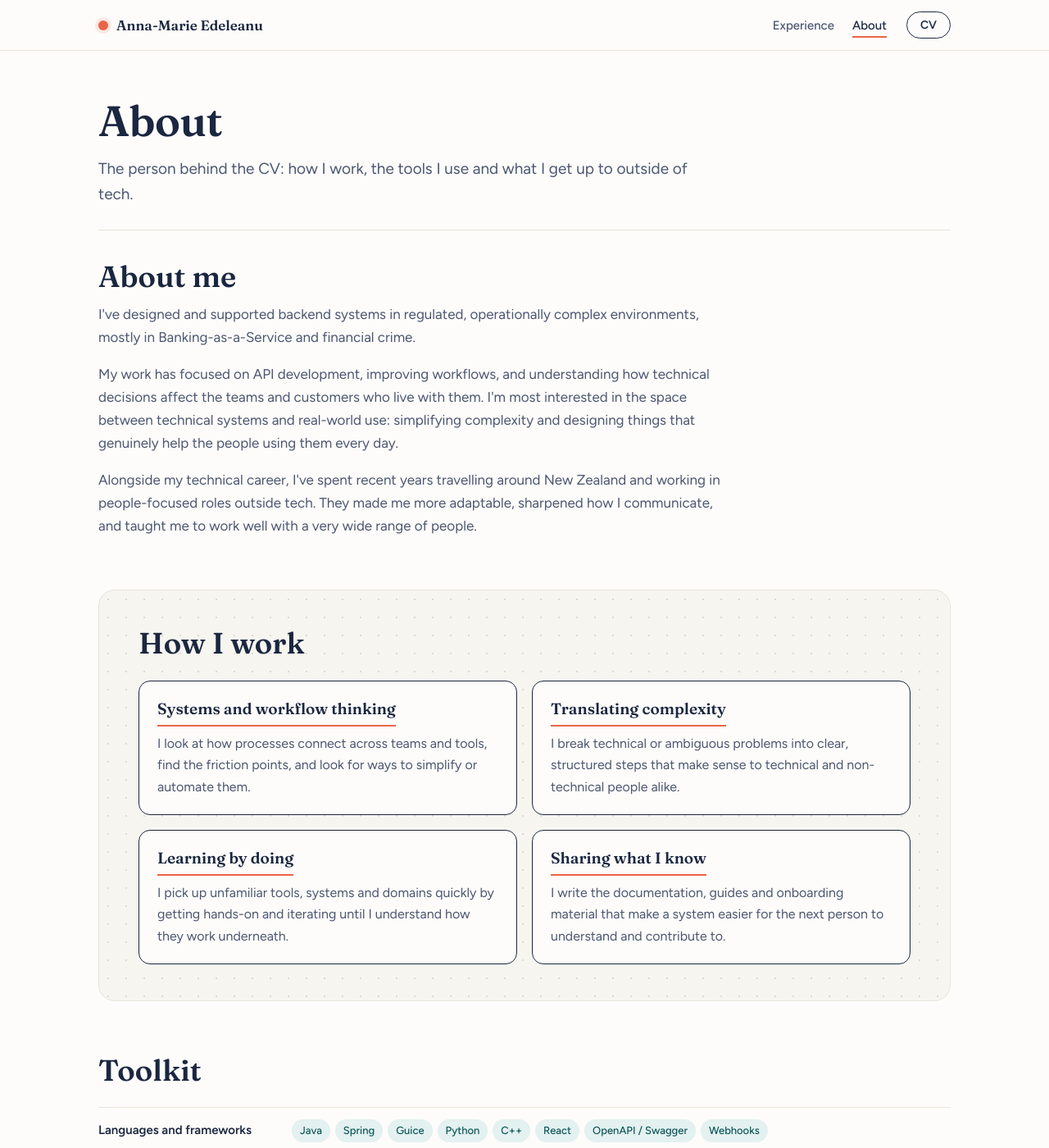
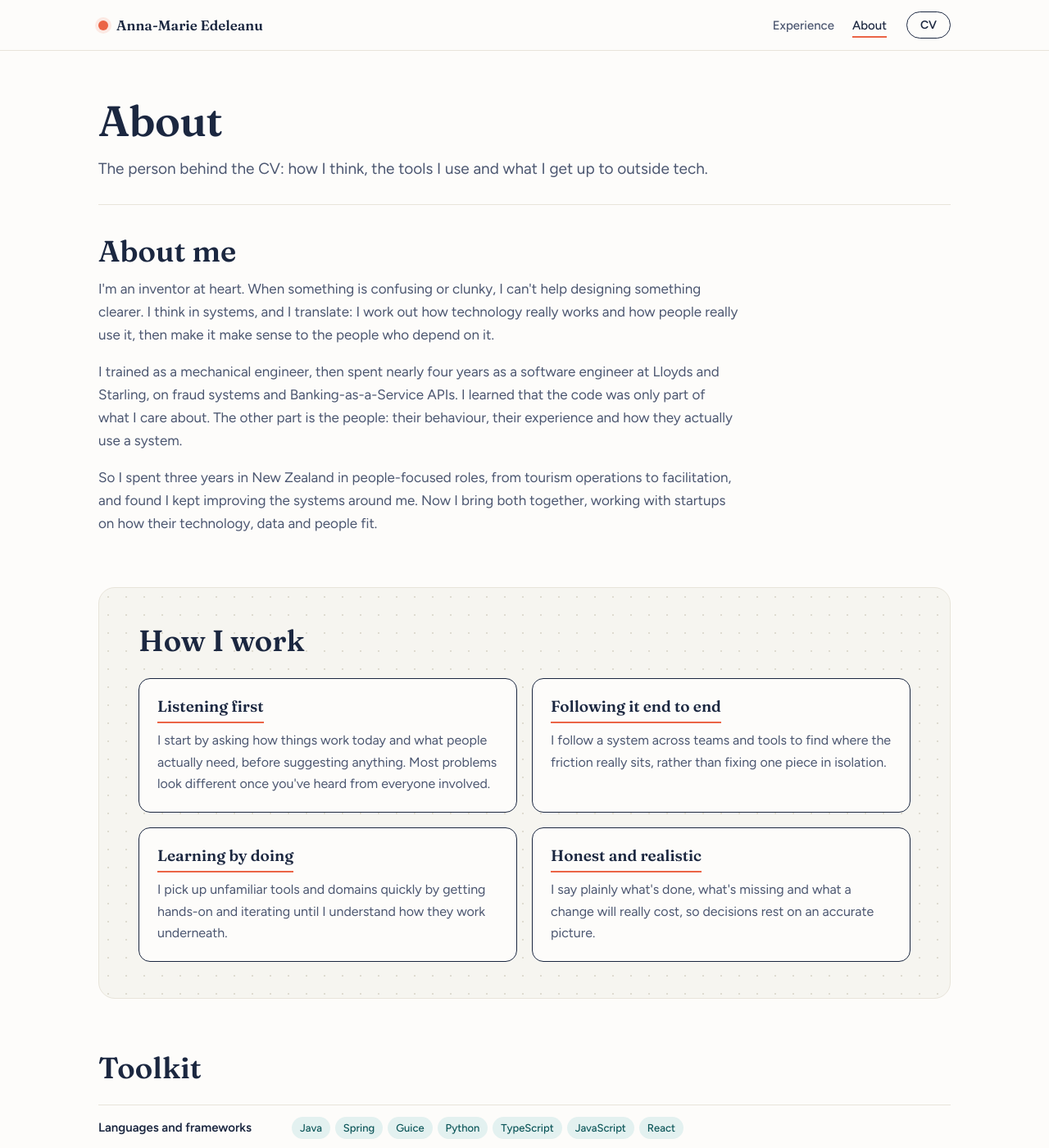
Before and after one commit to AE-CuriousSolver/profile, a Jekyll site: the page built from about.md, in a window 1280 px wide and 1400 px high. Shown: the whole window at 82% size. Built offline with Jekyll 4.4.1, drawn with Linux system fonts in a browser that asks for light colours; some of the changed text lies outside the part shown.

Commit message:
Add About page content

```diff
--- a/_data/about.yml
+++ b/_data/about.yml
@@ -1,97 +1,99 @@
 # About page words. Edit the text here; the layout lives in _layouts/about.html.
-# Draft wording, merged from the old Profile and Capabilities pages until the content pass.
 
-intro: >-
-  The person behind the CV: how I work, the tools I use and what I get up to
-  outside of tech.
+intro: "The person behind the CV: how I think, the tools I use and what I get up to outside tech."
 
 summary:
   heading: "About me"
   paragraphs:
     - >-
-      I've designed and supported backend systems in regulated, operationally
-      complex environments, mostly in Banking-as-a-Service and financial crime.
+      I'm an inventor at heart. When something is confusing or clunky, I can't
+      help designing something clearer. I think in systems, and I translate: I
+      work out how technology really works and how people really use it, then make
+      it make sense to the people who depend on it.
     - >-
-      My work has focused on API development, improving workflows, and
-      understanding how technical decisions affect the teams and customers who
-      live with them. I'm most interested in the space between technical
-      systems and real-world use: simplifying complexity and designing things
-      that genuinely help the people using them every day.
+      I trained as a mechanical engineer, then spent nearly four years as a
+      software engineer at Lloyds and Starling, on fraud systems and
+      Banking-as-a-Service APIs. I learned that the code was only part of what I
+      care about. The other part is the people: their behaviour, their experience
+      and how they actually use a system.
     - >-
-      Alongside my technical career, I've spent recent years travelling around
-      New Zealand and working in people-focused roles outside tech. They made
-      me more adaptable, sharpened how I communicate, and taught me to work
-      well with a very wide range of people.
+      So I spent three years in New Zealand in people-focused roles, from tourism
+      operations to facilitation, and found I kept improving the systems around
+      me. Now I bring both together, working with startups on how their
+      technology, data and people fit.
 
 how_i_work:
   heading: "How I work"
   items:
-    - title: "Systems and workflow thinking"
+    - title: "Listening first"
       text: >-
-        I look at how processes connect across teams and tools, find the
-        friction points, and look for ways to simplify or automate them.
-    - title: "Translating complexity"
+        I start by asking how things work today and what people actually need,
+        before suggesting anything. Most problems look different once you've
+        heard from everyone involved.
+    - title: "Following it end to end"
       text: >-
-        I break technical or ambiguous problems into clear, structured steps
-        that make sense to technical and non-technical people alike.
+        I follow a system across teams and tools to find where the friction
+        really sits, rather than fixing one piece in isolation.
     - title: "Learning by doing"
       text: >-
-        I pick up unfamiliar tools, systems and domains quickly by getting
-        hands-on and iterating until I understand how they work underneath.
-    - title: "Sharing what I know"
+        I pick up unfamiliar tools and domains quickly by getting hands-on and
+        iterating until I understand how they work underneath.
+    - title: "Honest and realistic"
       text: >-
-        I write the documentation, guides and onboarding material that make a
-        system easier for the next person to understand and contribute to.
+        I say plainly what's done, what's missing and what a change will really
+        cost, so decisions rest on an accurate picture.
 
 toolkit:
   heading: "Toolkit"
   groups:
     - label: "Languages and frameworks"
-      items: ["Java", "Spring", "Guice", "Python", "C++", "React", "OpenAPI / Swagger", "Webhooks"]
+      items: ["Java", "Spring", "Guice", "Python", "TypeScript", "JavaScript", "React"]
+    - label: "APIs and testing"
+      items: ["REST", "OpenAPI / Swagger", "Webhooks", "JUnit", "Mockito", "Contract testing"]
     - label: "Data and cloud"
-      items: ["SQL", "Postgres", "AWS"]
-    - label: "Build and delivery"
-      items: ["Docker", "Jenkins", "Maven", "Gradle"]
-    - label: "Observability"
-      items: ["Grafana", "Sentry", "Instana", "Humio"]
-    - label: "Ways of working"
-      items: ["Jira", "Confluence", "Agile"]
+      items: ["SQL", "PostgreSQL", "AWS"]
+    - label: "Build and run"
+      items: ["Docker", "Kubernetes", "Jenkins", "Maven", "Gradle", "Grafana", "Prometheus", "Sentry", "Instana", "Humio"]
+    - label: "Design and collaboration"
+      items: ["Figma", "Notion", "Confluence", "Jira", "Attio", "GitHub", "Agile"]
+    - label: "AI tools"
+      items: ["Claude", "ChatGPT", "GitHub Copilot"]
 
 applied:
   heading: "Applied experience"
   items:
     - title: "AI chatbot testing and training"
       text: >-
-        Tested and trained an internal AI chatbot, finding where it failed and
-        improving its answers through structured feedback.
+        Tested and trained a customer-facing AI chatbot across several versions,
+        finding where it failed and improving its answers through structured
+        feedback.
+    - title: "CRM setup for a startup"
+      text: >-
+        Set up a CRM from scratch, designing the sales pipeline and process
+        structure and connecting it with email and contacts.
     - title: "Workflow automation"
       text: >-
         Built lightweight automations, from Google Sheets scripts to AI-assisted
-        workflows, to cut out manual work.
+        workflows, to cut out repetitive manual work.
     - title: "Documentation and onboarding"
       text: >-
-        Wrote onboarding guides, internal documentation and training material
-        across several roles.
-    - title: "Events and community"
-      text: >-
-        Organised and hosted events, from hockey club socials to creative
-        workshops.
+        Turned unwritten team knowledge into onboarding guides and process docs,
+        so new staff could work independently sooner.
 
 outside:
   heading: "Outside of tech"
   note: "the fun bit"
   paragraphs:
     - >-
-      I'm creative and curious by nature: painting, crafting, writing,
-      ultra-running, scuba diving and travelling independently around New
-      Zealand. I'm always sketching out ideas for inventions, systems and
-      books, balanced by swimming, sudoku and simple routines.
+      I'm creative and curious by nature. I paint, make pottery, knit and write,
+      and I'm usually sketching ideas for inventions, systems or a book. To
+      balance it out: ultra-running, scuba diving, swimming, sudoku and three
+      years exploring New Zealand.
     - >-
-      I like making spaces clearer, more inclusive and more sustainable. That's
-      shown up in wellbeing and inclusion work, co-chairing internal networks,
-      and volunteering in dementia care, youth support and environmental
-      projects.
+      I like making spaces clearer and kinder. I set up a wellbeing hub at
+      Lloyds, co-chaired Starling's Race and Ethnicity Network, and have
+      volunteered in dementia care, helping young people leaving care find
+      work, and at a turtle sanctuary in Costa Rica.
     - >-
       I'm social at heart and love bringing people together, whether that's a
-      structured creative workshop or an "informal" games night that turns
-      competitive fast.
+      creative workshop or an "informal" games night that turns competitive fast.
```
